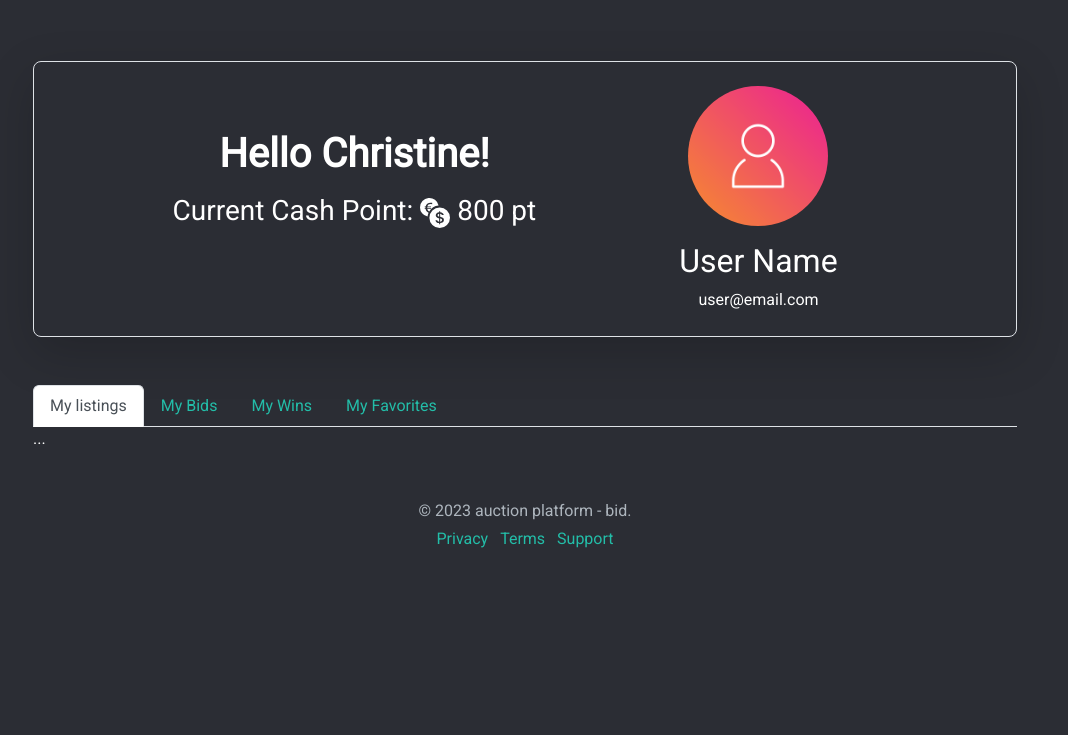
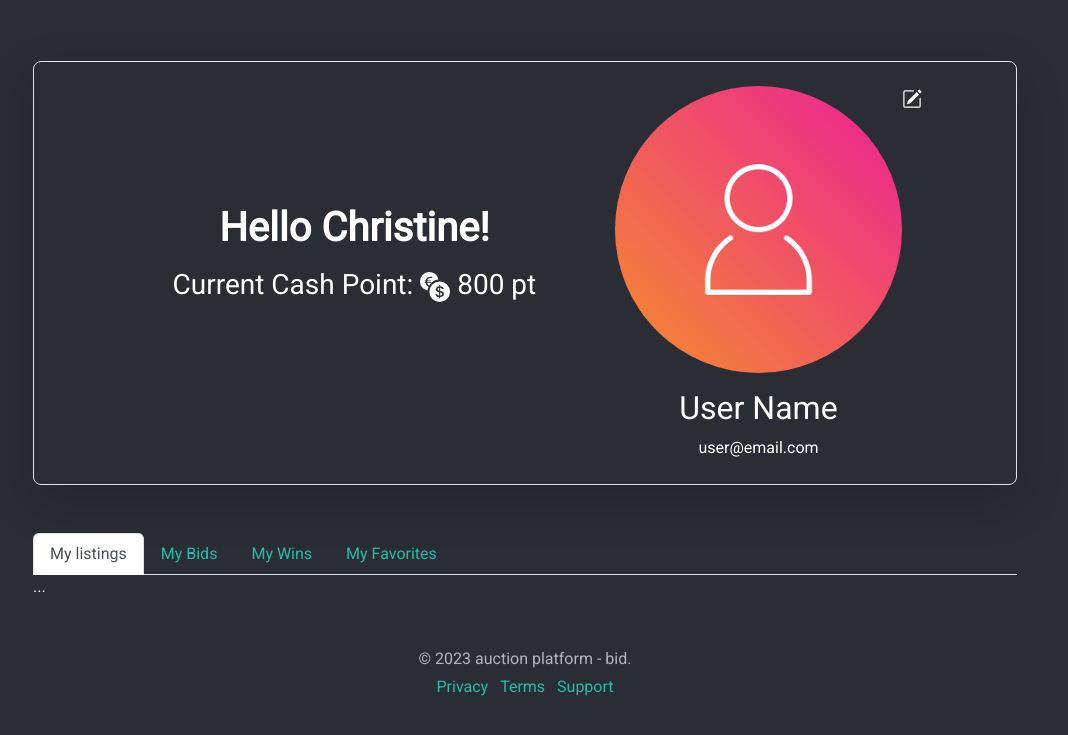
Before and after one commit to MegumiKim/bid., a website: page profile/index.html in a window 1280 px wide. Shown: the part 79-814 px from the top of the page, without its empty margins (115-1183 px from the left). Drawn offline with nearby package versions, Linux system fonts and the light colour scheme.

Commit message:
update profile styling

```diff
--- a/profile/index.html
+++ b/profile/index.html
@@ -36,6 +36,7 @@
                 data-bs-toggle="dropdown"
                 aria-expanded="false"
               >
+
                 <img
                   src="../asset/img/avatar-3814081_640.png"
                   alt="mdo"
@@ -77,16 +78,22 @@
               800 pt</h3>
             </div>
             <div class="col-lg-4">
-              <div class="mx-auto mb-3">
+              <div class="mx-auto mb-3 col-6 col-lg-12 position-relative">
+
                 <img
-                  class="rounded-circle d-block mx-auto img-fluid"
-                  width="140"
-                  height="140"
+                  class="rounded-circle d-block mx-auto img-fluid "
+                  max-width="100%"
                   role="img"
-                  aria-label="Placeholder: 140x140"
                   focusable="false"
                   src="../asset/img/avatar-3814081_640.png"
                 >
+                <div class="position-absolute top-0 start-100 ">
+                  <svg width="20" height="20" fill="currentColor" class="bi bi-pencil-square text-light  " viewBox="0 0 16 16">
+                    <path d="M15.502 1.94a.5.5 0 0 1 0 .706L14.459 3.69l-2-2L13.502.646a.5.5 0 0 1 .707 0l1.293 1.293zm-1.75 2.456-2-2L4.939 9.21a.5.5 0 0 0-.121.196l-.805 2.414a.25.25 0 0 0 .316.316l2.414-.805a.5.5 0 0 0 .196-.12l6.813-6.814z"/>
+                    <path fill-rule="evenodd" d="M1 13.5A1.5 1.5 0 0 0 2.5 15h11a1.5 1.5 0 0 0 1.5-1.5v-6a.5.5 0 0 0-1 0v6a.5.5 0 0 1-.5.5h-11a.5.5 0 0 1-.5-.5v-11a.5.5 0 0 1 .5-.5H9a.5.5 0 0 0 0-1H2.5A1.5 1.5 0 0 0 1 2.5v11z"/>
+                  </svg>
+                </div>
+
               </img>
             </div>
               <h2 class="fw-normal text-center">User Name</h2>
@@ -134,7 +141,7 @@
           <div class="modal-content">
             <div class="modal-header">
               <h1 class="modal-title fs-5" id="postModalLabel">
-                Create a post
+                Create a new listing
               </h1>
               <button
                 type="button"
--- a/src/scss/components/_header.scss
+++ b/src/scss/components/_header.scss
@@ -4,6 +4,9 @@
   padding: 0 1rem 0 1rem;
 }
 
+.logo-large {
+  font-size: 6em;
+}
 .add-btn {
   padding: 0;
   color: #fff;
```
Also changed, not shown: asset/img/apple-1282241_640.jpg (added), asset/img/feet-1840619_640.jpg (added), asset/img/pexels-darina-belonogova-7406844.jpg (added), asset/img/wristwatch-407096_640.jpg (added), dist/css/styles.css, 1 other file.
